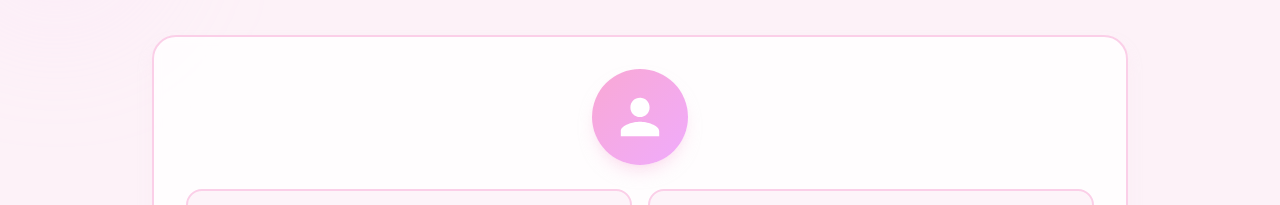
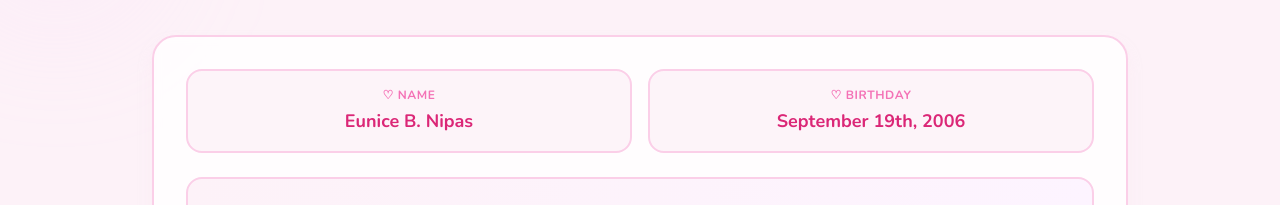
Before and after one commit to EuniceNipas/webprog-finals, a Vue app in the folder frontend/: page / in a window 1280 px wide. Shown: the part 575-780 px from the top of the page. Built offline with nearby package versions, Linux system fonts and the light colour scheme; no server answers; the database is empty.

Commit message:
Remove profile circle icon from About Me section

```diff
--- a/frontend/src/components/AboutMeSection.vue
+++ b/frontend/src/components/AboutMeSection.vue
@@ -5,13 +5,6 @@
     </h2>
 
     <div class="mt-8 kawaii-card p-8 text-center">
-      <!-- Profile icon -->
-      <div class="mx-auto mb-6 flex h-24 w-24 items-center justify-center rounded-full bg-gradient-to-br from-pink-300 to-fuchsia-300 shadow-lg shadow-pink-200/50">
-        <svg class="h-12 w-12 text-white" fill="currentColor" viewBox="0 0 24 24">
-          <path d="M12 12c2.7 0 4.8-2.1 4.8-4.8S14.7 2.4 12 2.4 7.2 4.5 7.2 7.2 9.3 12 12 12zm0 2.4c-3.2 0-9.6 1.6-9.6 4.8v2.4h19.2v-2.4c0-3.2-6.4-4.8-9.6-4.8z"/>
-        </svg>
-      </div>
-
       <!-- Info cards -->
       <div class="grid gap-4 sm:grid-cols-2 mb-6">
         <div class="rounded-2xl border-2 border-pink-200 bg-pink-50/80 p-4 transition-all duration-300 hover:scale-105 hover:shadow-md hover:shadow-pink-200/50">
```
